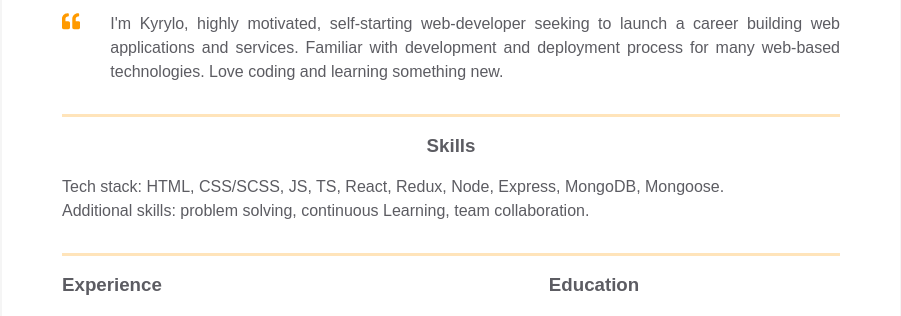
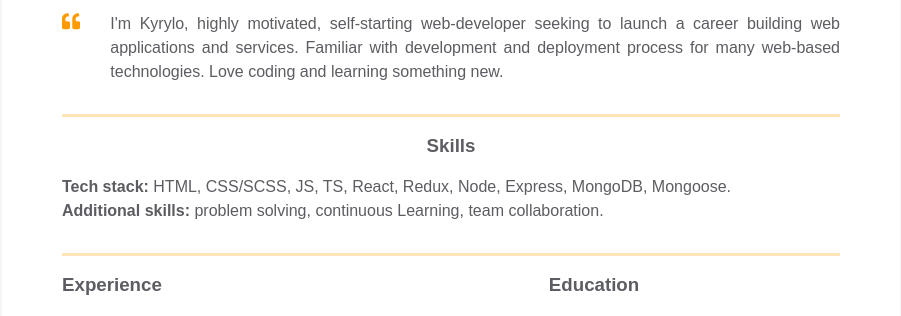
Before and after one commit to KirG1T/homepage, a plain HTML site: page index.html in a window 1280 px wide. Shown: the part 412-728 px from the top of the page, without its empty margins (189-1090 px from the left). Drawn offline with Linux system fonts and the light colour scheme.

Commit message:
update skills section

```diff
--- a/index.html
+++ b/index.html
@@ -171,9 +171,11 @@
               <div class="skills">
                 <h3 class="skills__header">Skills</h3>
                 <p class="skills__text">
-                  Tech stack: HTML, CSS/SCSS, JS, TS, React, Redux, Node, Express, MongoDB, Mongoose.
+                  <b>Tech stack:</b> HTML, CSS/SCSS, JS, TS, React, Redux, Node, Express, MongoDB, Mongoose.
                 </p>
-                <p class="skills__text">Additional skills: problem solving, continuous Learning, team collaboration.</p>
+                <p class="skills__text">
+                  <b>Additional skills:</b> problem solving, continuous Learning, team collaboration.
+                </p>
               </div>
             </div>
           </div>
```
